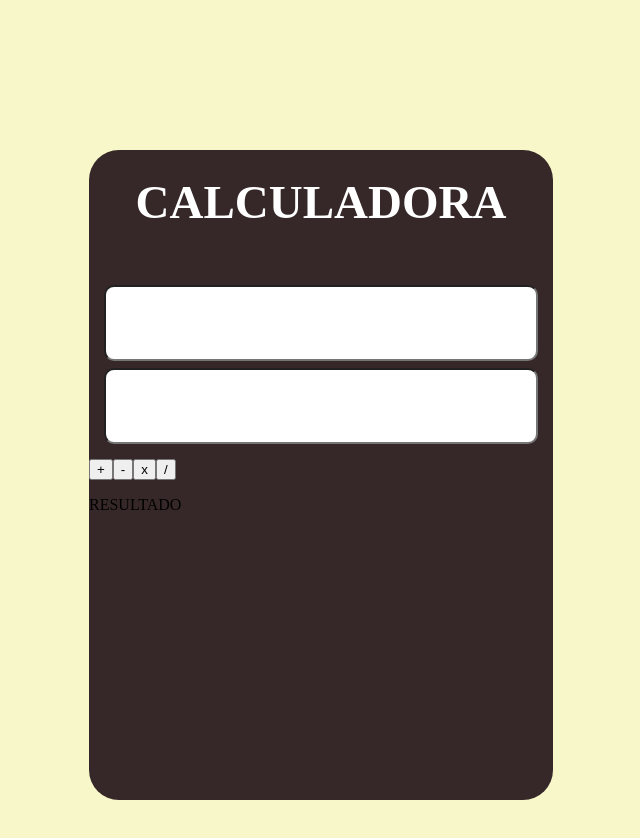
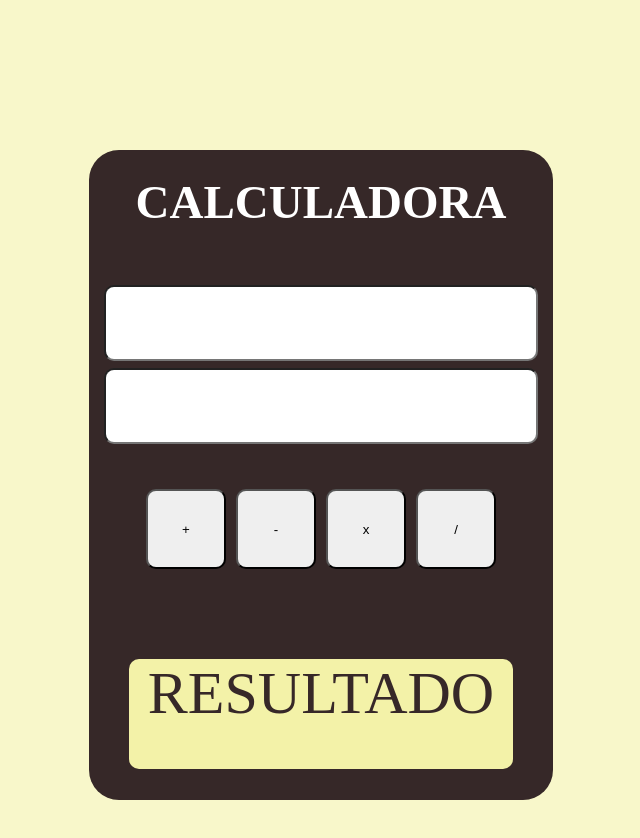
Before and after one commit to FranciscoPMF1/calculadora, a plain HTML site: page index.html in a window 1280 px wide. Shown: the whole page, without its empty margins (319-959 px from the left). Drawn offline with Linux system fonts and the light colour scheme.

Commit message:
Projeto concluido

```diff
--- a/index.html
+++ b/index.html
@@ -36,7 +36,9 @@
             </button>
         </div>
 
-        <p id="result">RESULTADO</p>
+        <div class="resultado-card">
+            <p id="result">RESULTADO</p>
+        </div>
 
     </div>
 
--- a/style.css
+++ b/style.css
@@ -33,4 +33,35 @@ body{
 
 .botoes {
     display: flex;
+    gap: 10px;
+    justify-content: center;
+    padding: 30px;
 }
+
+.botoes button {
+    height: 80px;
+    width: 80px;
+    border-radius: 10px;
+    transition: 0.3s;
+    cursor: pointer;
+}
+
+.botoes button:hover {
+    background-color: #f3f2a8;
+    color: rgb(0, 0, 0);
+    transform: scale(1.1);
+}
+
+.resultado-card {
+    background: #f3f2a8;
+    margin: 40px;
+    height: 110px;
+    border-radius: 10px;
+}
+
+.resultado-card #result {
+    text-align: center;
+    font-size: 60px;
+    color: #362828;
+    justify-content: center;
+}
```
